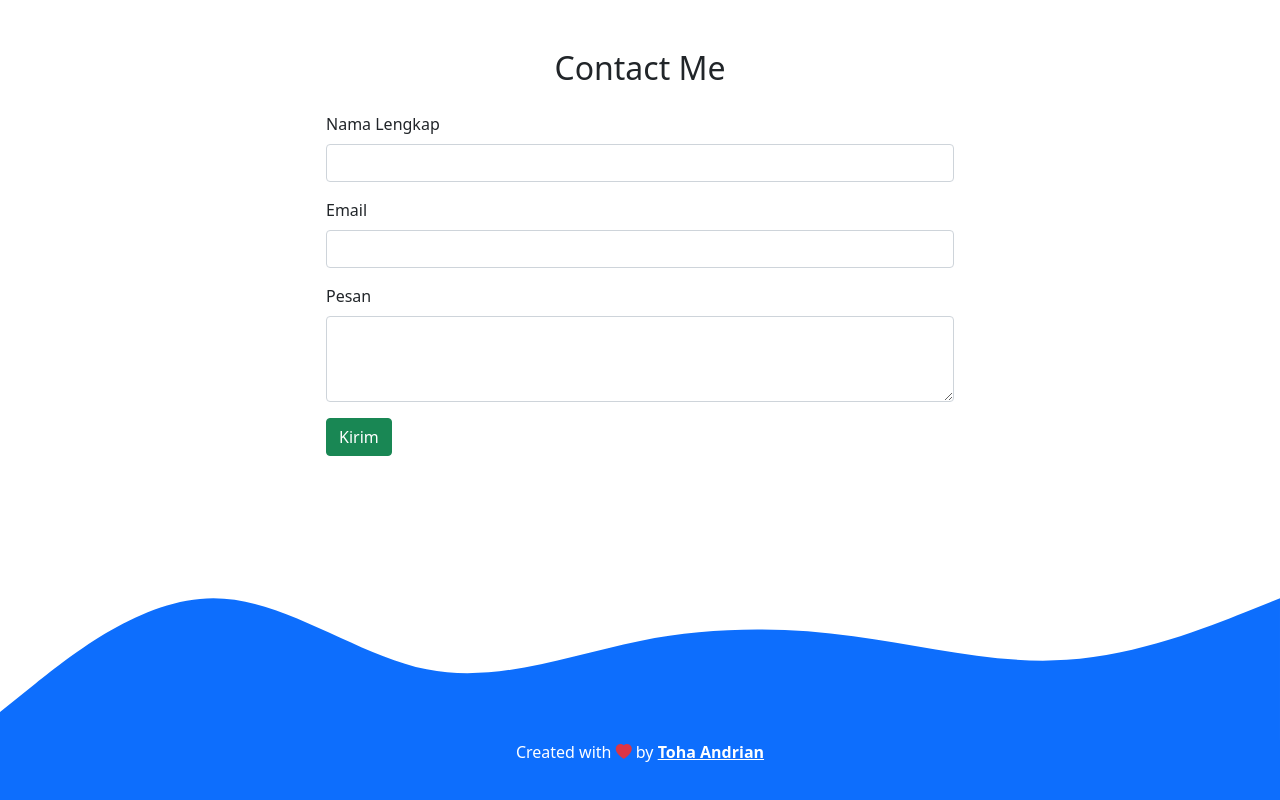
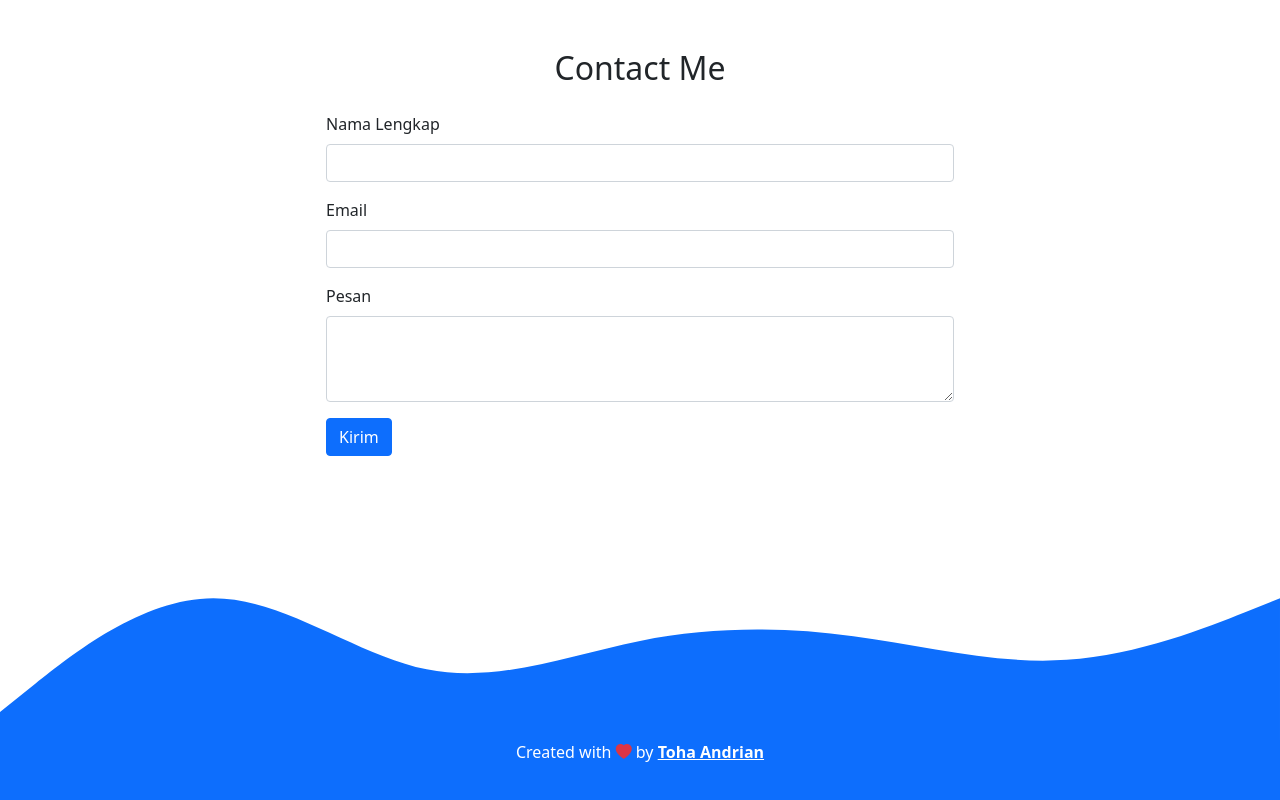
Before and after one commit to Entropi87/entropi87.github.io, a plain HTML site: page index.html in a window 1280 px wide. Shown: the part 2510-3310 px from the top of the page. Drawn offline with nearby package versions, Linux system fonts and the light colour scheme.

Commit message:
mengubah warna tombol menjadi biru

```diff
--- a/index.html
+++ b/index.html
@@ -168,7 +168,7 @@
                 <label for="pesan" class="form-label">Pesan</label>
                 <textarea class="form-control" id="pesan" rows="3"></textarea>
               </div>
-              <button type="kirim" class="btn btn-success">Kirim</button>
+              <button type="kirim" class="btn btn-primary">Kirim</button>
             </form>
           </div>
         </div>
```
